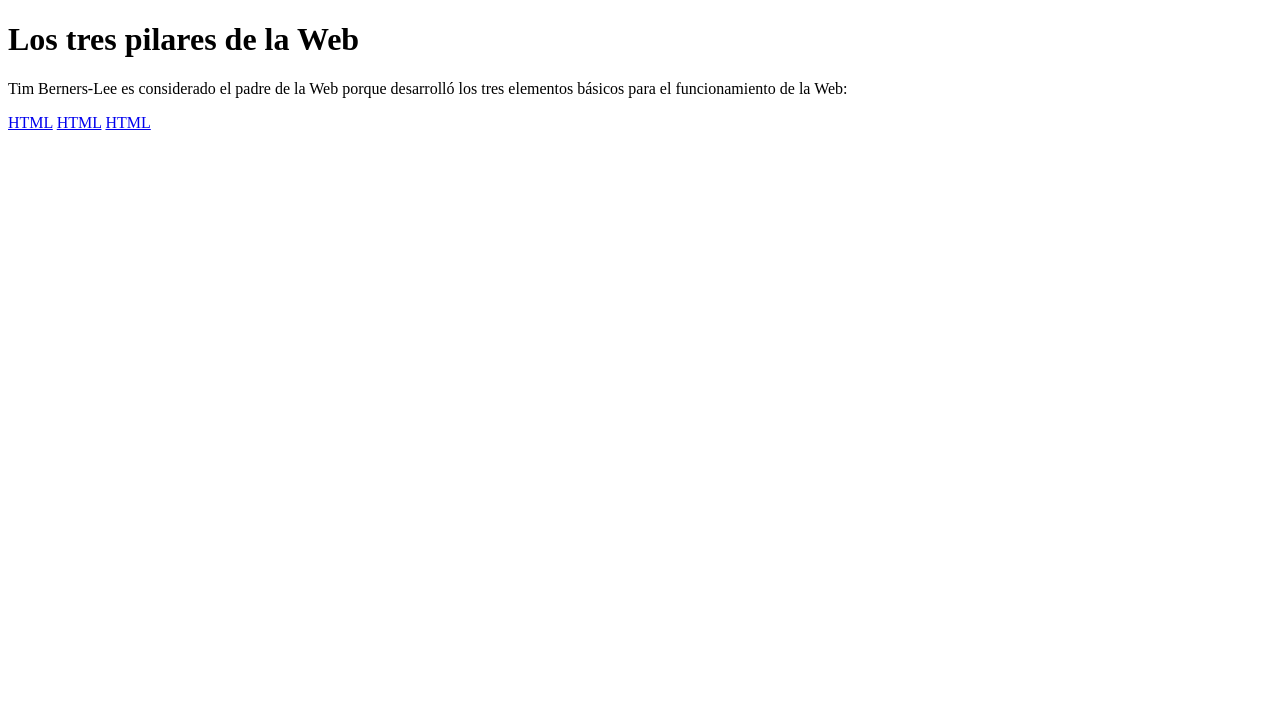
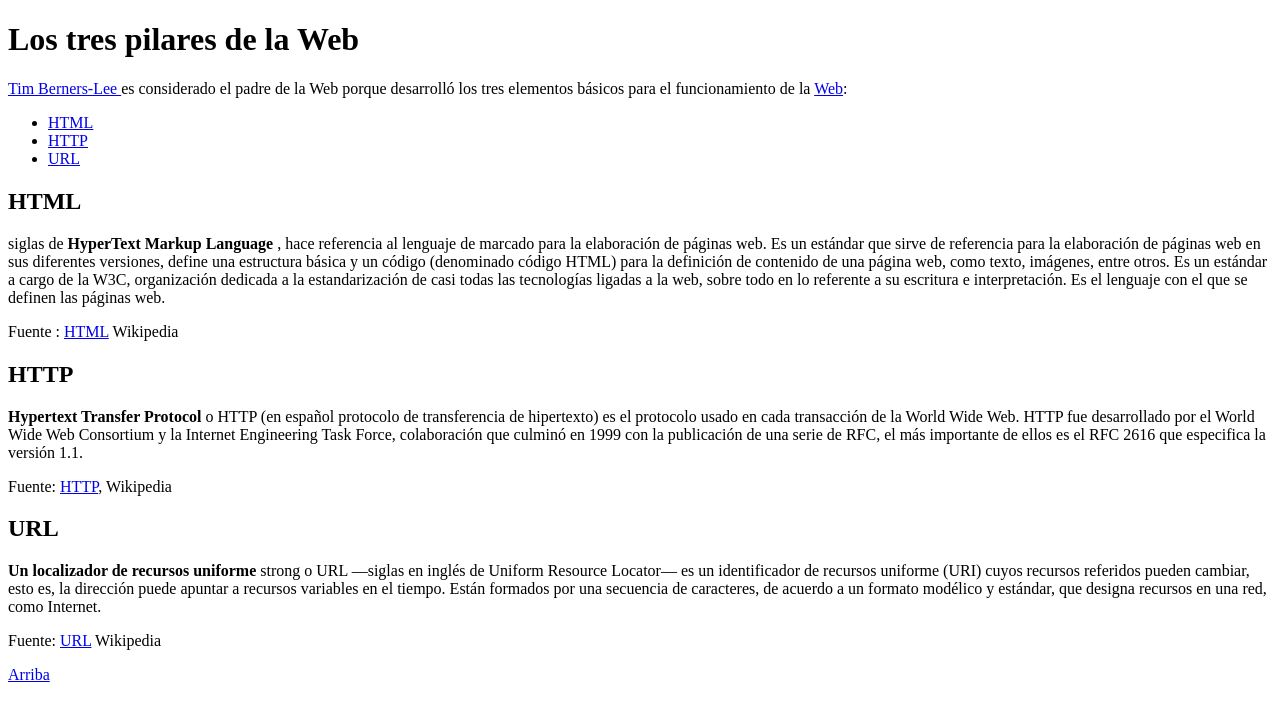
Before and after one commit to Veronicachase/Clases-HTML, a plain HTML site: page Practicas en clase/practica2.html in a window 1280 px wide. Drawn offline with Linux system fonts and the light colour scheme.

Commit message:
Version corregida

```diff
--- a/Practicas en clase/practica2.html
+++ b/Practicas en clase/practica2.html
@@ -6,15 +6,56 @@
     <title>Document</title>
   </head>
   <body>
-    <h1>Los tres pilares de la Web</h1>
+        <h1>Los tres pilares de la Web</h1>
+        <a name="arriba"></a>
+        <p>
+        <a href=" http://es.wikipedia.org/wiki/Tim_Berners-Lee">  Tim  Berners-Lee    </a> es considerado el padre de la Web porque desarrolló los
+        tres elementos básicos para el funcionamiento de la <a href="http://es.wikipedia.org/wiki/World_Wide_Web" target="_blank">Web</a>:
+        </p>
 
-    <p>
-      Tim Berners-Lee es considerado el padre de la Web porque desarrolló los
-      tres elementos básicos para el funcionamiento de la Web:
-    </p>
+        <ul>
+            <li><a href="#HTML">HTML</a> </li>
+            <li><a href="#HTTP">HTTP</a> </li>
+            <li><a href="#URL">URL</a>  </li>
+        </ul>
 
-    <a href="HTML.html" target="_blank">HTML</a>
-    <a href="http.html" target="_blank">HTML</a>
-    <a href="url.html" target="_blank">HTML</a>
-  </body>
+
+
+        <h2> <a name="HTML"></a> HTML</h2>
+        <p>
+        siglas de <strong>HyperText Markup Language </strong>, hace referencia al lenguaje de
+        marcado para la elaboración de páginas web. Es un estándar que sirve de
+        referencia para la elaboración de páginas web en sus diferentes versiones,
+        define una estructura básica y un código (denominado código HTML) para la
+        definición de contenido de una página web, como texto, imágenes, entre
+        otros. Es un estándar a cargo de la W3C, organización dedicada a la
+        estandarización de casi todas las tecnologías ligadas a la web, sobre todo
+        en lo referente a su escritura e interpretación. Es el lenguaje con el que
+        se definen las páginas web.
+        </p>
+        <p> Fuente : <a href="http://es.wikipedia.org/wiki/HTML" target="_blank">HTML</a>  Wikipedia</a>  </p>
+
+
+        <h2> <a name="HTTP"></a> HTTP </h2>
+        <P> <b>Hypertext Transfer Protocol  </b> o HTTP (en español protocolo de transferencia de hipertexto)
+            es el protocolo usado en cada transacción de la World Wide Web. HTTP fue desarrollado por el World Wide Web
+            Consortium y la Internet Engineering Task Force, colaboración que culminó en 1999 con la publicación de una
+            serie de RFC, el más importante de ellos es el RFC 2616 que especifica la versión 1.1.
+        <p>Fuente:  <a href="http://es.wikipedia.org/wiki/Hypertext_Transfer_Protocol " target="_blank">HTTP</a>, Wikipedia</P>
+        </p>
+
+        <h2> <a name="URL"> URL</a>  </h2>
+        <P> <strong>Un localizador de recursos uniforme </strong>strong o URL —siglas en inglés de Uniform
+            Resource Locator— es un identificador de recursos uniforme (URI) cuyos recursos referidos pueden
+            cambiar, esto es, la dirección puede apuntar a recursos variables en el tiempo. Están formados por
+            una secuencia de caracteres, de acuerdo a un formato modélico y estándar, que designa recursos en
+            una red, como Internet.
+        </P>
+        <p> Fuente: <a href="http://es.wikipedia.org/wiki/Localizador_de_recursos_uniforme" target="_blank">URL</a> Wikipedia </p>
+
+
+       <a href="#arriba">Arriba</a>
+
+
+    </body>
 </html>
```
